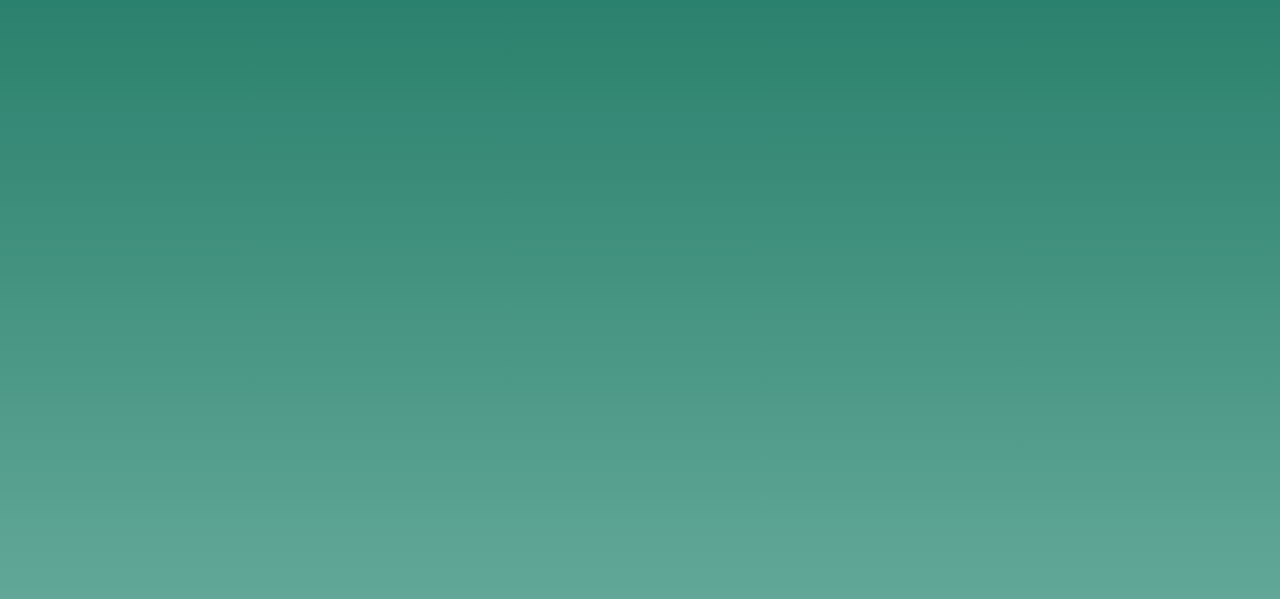
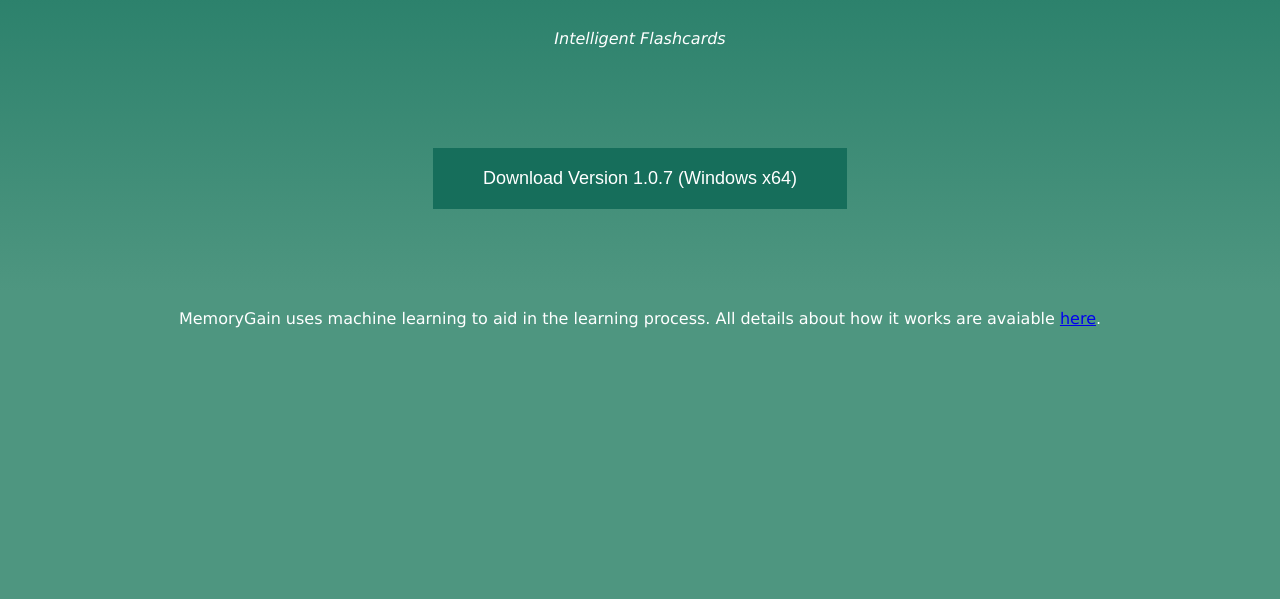
Before and after one commit to JoshuaChick/MemoryGain, a plain HTML site: page docs/index.html in a window 1280 px wide. Shown: the part 109-708 px from the top of the page. Drawn offline with Linux system fonts and the light colour scheme.

Commit message:
Gave basic content to website

```diff
--- a/docs/index.html
+++ b/docs/index.html
@@ -5,7 +5,8 @@
         <style>
             body{
                 background-attachment: fixed;
-                background-image: linear-gradient(#207a65, #6aad9e);
+                background-image: linear-gradient(#207a65, #4e9680, #4e9680);
+                font-family: Verdana, Geneva, Tahoma, sans-serif;
             }
             h1{
                 margin-top: 50px;
@@ -13,11 +14,41 @@
                 text-align: center;
                 font-weight: normal;
                 color: white;
-                font-family: Verdana, Geneva, Tahoma, sans-serif;
+            }
+            h4{
+                margin-top: 30px;
+                font-size: 16px;
+                text-align: center;
+                font-weight: normal;
+                font-style: italic;
+                color: white;
+            }
+            #button-container{
+                margin-top: 100px;
+                display: flex;
+                justify-content: center;
+            }
+            button{
+                color: white;
+                padding: 20px 50px;
+                font-size: 18px;
+                background-color: #166e5b;
+                border: none;
+            }
+            p{
+                text-align: center;
+                margin-top: 100px;
+                color: white;
+
             }
         </style>
     </head>
     <body>
         <h1>MemoryGain</h1>
+        <h4>Intelligent Flashcards</h4>
+        <div id="button-container">
+            <button>Download Version 1.0.7 (Windows x64)</button>
+        </div>
+        <p>MemoryGain uses machine learning to aid in the learning process. All details about how it works are avaiable <a href="https://github.com/JoshuaChick/MemoryGain" target="blank_">here</a>.</p>
     </body>
 </html>
```
